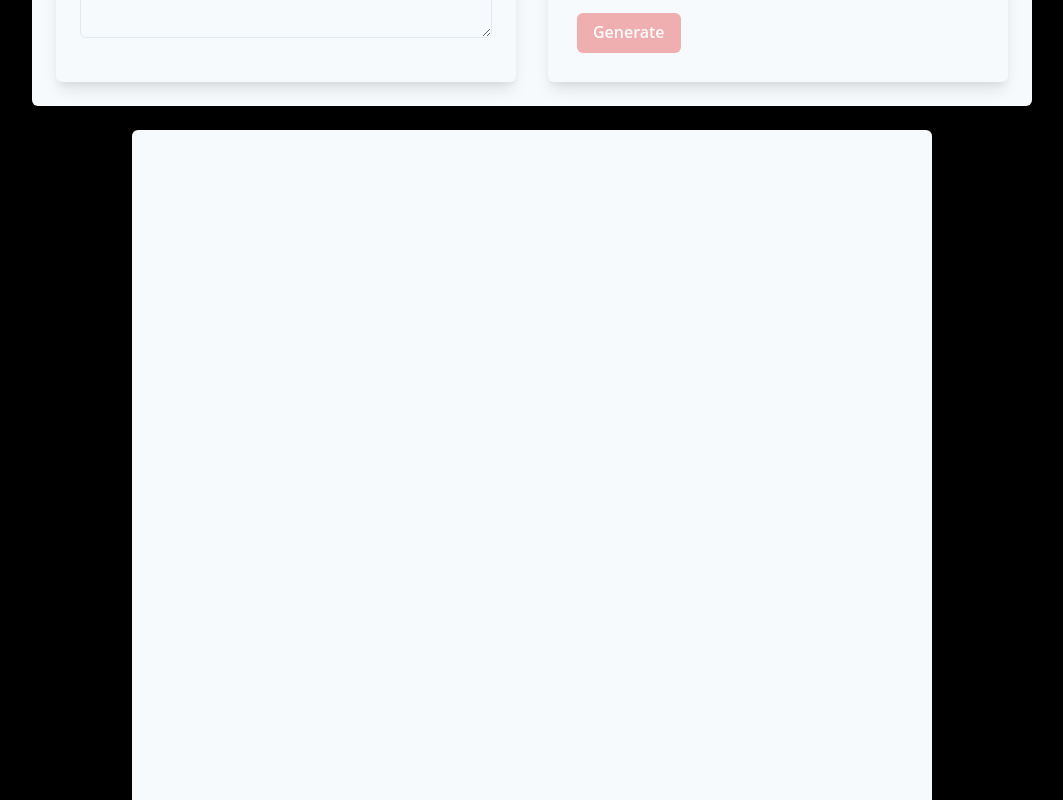
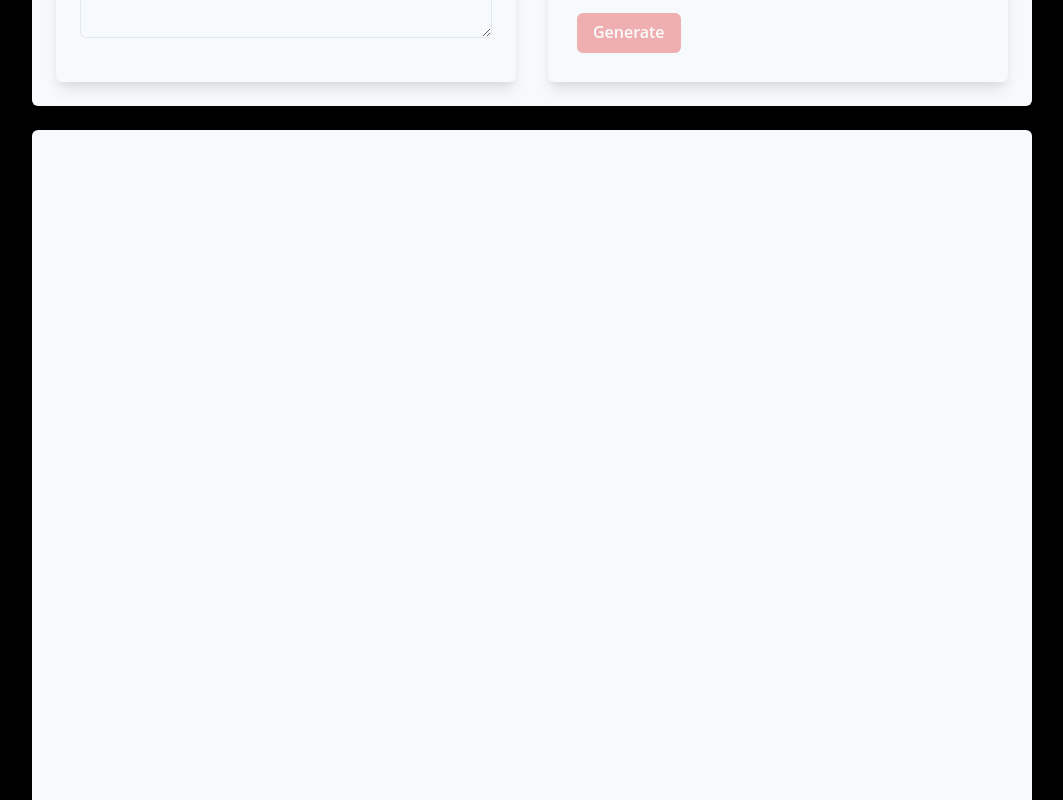
Before and after one commit to zainab-hsini/poster-stormer, a React (Create React App) app: page / in a window 1280 px wide. Shown: the part 840-1640 px from the top of the page, without its empty margins (108-1171 px from the left). Built offline with nearby package versions, Linux system fonts and the light colour scheme; no server answers.

Commit message:
added handleStyleChange to frontend. IsRetro is also pretty much set but still hardcoded to false value

```diff
--- a/src/App.js
+++ b/src/App.js
@@ -13,6 +13,9 @@ function App() {
   const [plotValue, setPlotValue] = useState('');
   const [titleValue, setTitleValue] = useState('');
   const [genreValue, setGenreValue] = useState('');
+  const [styleValue, setStyleValue] = useState('');
+  const [isRetroValue, setIsRetroValue] = useState('');
+
   const [loading, setLoading] = useState(false);
   const [loadingPercentage, setLoadingPercentage] = useState(0);
   const [loadingMovies, setLoadingMovies] = useState([]);
@@ -27,6 +30,12 @@ function App() {
   const handleGenreChange = (value) => {
     setGenreValue(value);
   };
+  const handleStyleChange = (value) => {
+    setStyleValue(value);
+  };
+  const handleRetroChange = (value) => {
+    setIsRetroValue(value === "yes");
+  };
 
   const getPosterDescription = async () => {
     try {
@@ -39,7 +48,7 @@ function App() {
           title: titleValue,
           plot: plotValue,
           genre: genreValue,
-          style: "Illustration (Animated)",
+          style: styleValue,
           isRetro: false,
         }),
       });
@@ -180,7 +189,7 @@ function App() {
           <Box bg="brand.lightGray" p={6} borderRadius="md" boxShadow="lg" w="full" maxW="800px">
             <AdditionalOptions
               onGenreChange={handleGenreChange}
-              onStyleChange={(value) => console.log(`Style selected: ${value}`)}
+              onStyleChange={handleStyleChange}
               onRetroChange={(value) => console.log(`Retro selected: ${value}`)}
             />
             <Button
@@ -193,9 +202,10 @@ function App() {
             </Button>
           </Box>
         </HStack>
+
         {/* Loading Bar */}
         {loading && (
-          <Box w="full" maxW="840px" px={6}>
+          <Box w="full" maxW="1000px" px={6}>
             <Progress
               value={loadingPercentage}
               size="lg"
@@ -214,8 +224,8 @@ function App() {
           borderRadius="md"
           boxShadow="lg"
           w="full"
-          maxW="800px"
-          minH="800px"
+          maxW="1000px"
+          minH="1000px"
           display="flex"
           justifyContent="center"
           alignItems="center"
```
